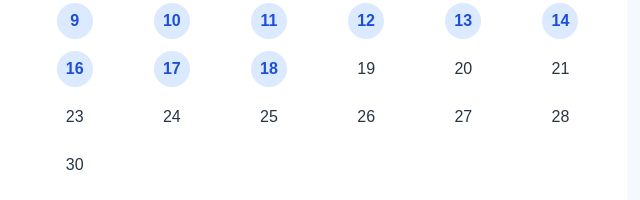
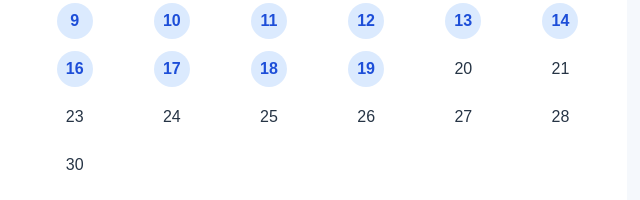
Before and after one commit to hmda849/ai-useful-site, a plain HTML site: page calendar.html in a window 1280 px wide. Shown: the part 263-463 px from the top of the page, 371-1011 px from the left. Drawn offline with Linux system fonts and the light colour scheme.

Commit message:
Update article calendar

```diff
--- a/calendar.html
+++ b/calendar.html
@@ -96,7 +96,7 @@ td a:hover {
 </div>
 
 <script>
-const articleDates = new Set(["2026-11-08", "2026-11-09", "2026-11-10", "2026-11-11", "2026-11-12", "2026-11-13", "2026-11-14", "2026-11-15", "2026-11-16", "2026-11-17", "2026-11-18"]);
+const articleDates = new Set(["2026-11-08", "2026-11-09", "2026-11-10", "2026-11-11", "2026-11-12", "2026-11-13", "2026-11-14", "2026-11-15", "2026-11-16", "2026-11-17", "2026-11-18", "2026-11-19"]);
 let current = new Date();
 current.setDate(1);
 
```
